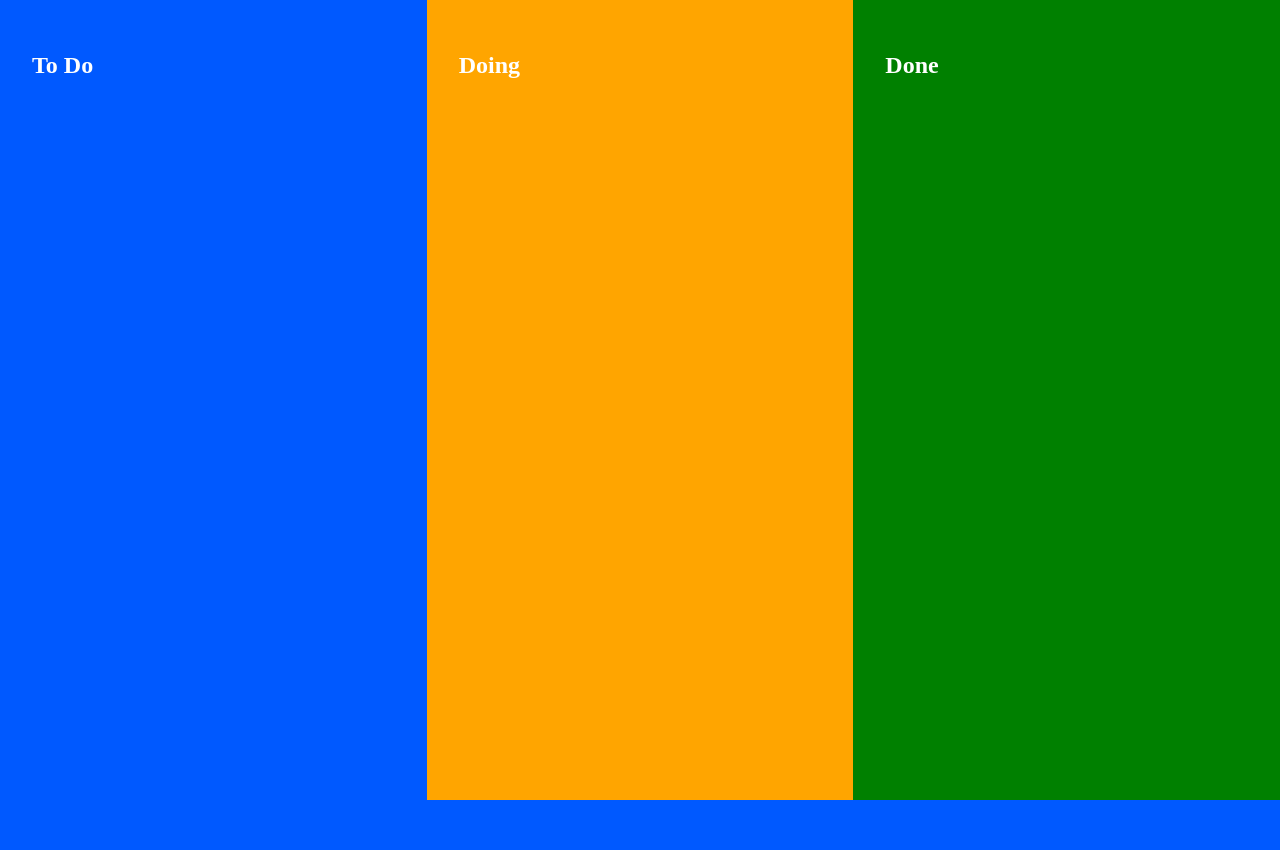
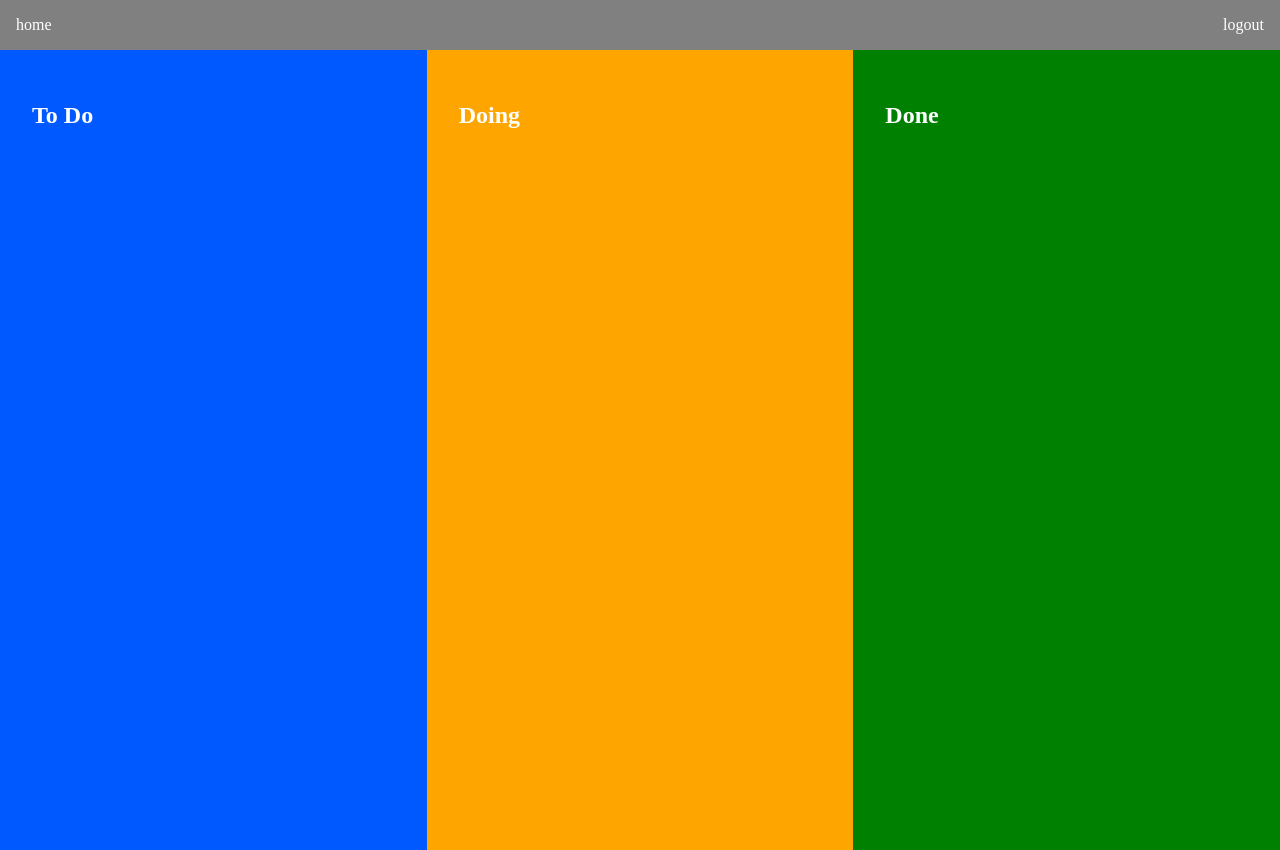
Before and after one commit to Robin3880/task-tracker, a Flask app: page / in a window 1280 px wide. Before the commit the page ends 800 px from the top, so only its background shows below. Run offline with Flask 3, Linux system fonts and the light colour scheme; the visitor is signed in with stand-in values (Sample User, id 1).

Commit message:
added header and logout

```diff
--- a/app.py
+++ b/app.py
@@ -74,3 +74,9 @@ def login():
                 next_page = url_for("index")
             return redirect(next_page)
     return render_template("login.html", form=form)
+
+@app.route("/logout", methods=["POST", "GET"])
+def logout():
+    session.clear()
+    session.modified = True
+    return redirect(url_for("login"))
--- a/static/style.css
+++ b/static/style.css
@@ -25,3 +25,15 @@ section {
 h1 {
     color: white;
 }
+
+header {
+    display: flex;
+    justify-content: space-between;
+    padding: 1em;
+    background-color: gray;
+}
+
+a {
+    color: white;
+    text-decoration: none;
+}
--- a/templates/base.html
+++ b/templates/base.html
@@ -6,9 +6,12 @@
     <link rel="stylesheet" href="{{url_for('static', filename='style.css')}}">
 </head>
 <body>
+    {% if g.user%}
     <header>
-
+        <a href="{{url_for('index')}}">home</a>
+        <a href="{{url_for('logout')}}">logout</a>
     </header>
+    {% endif %}
 
     {% block main_content %}
     {% endblock %}
```
